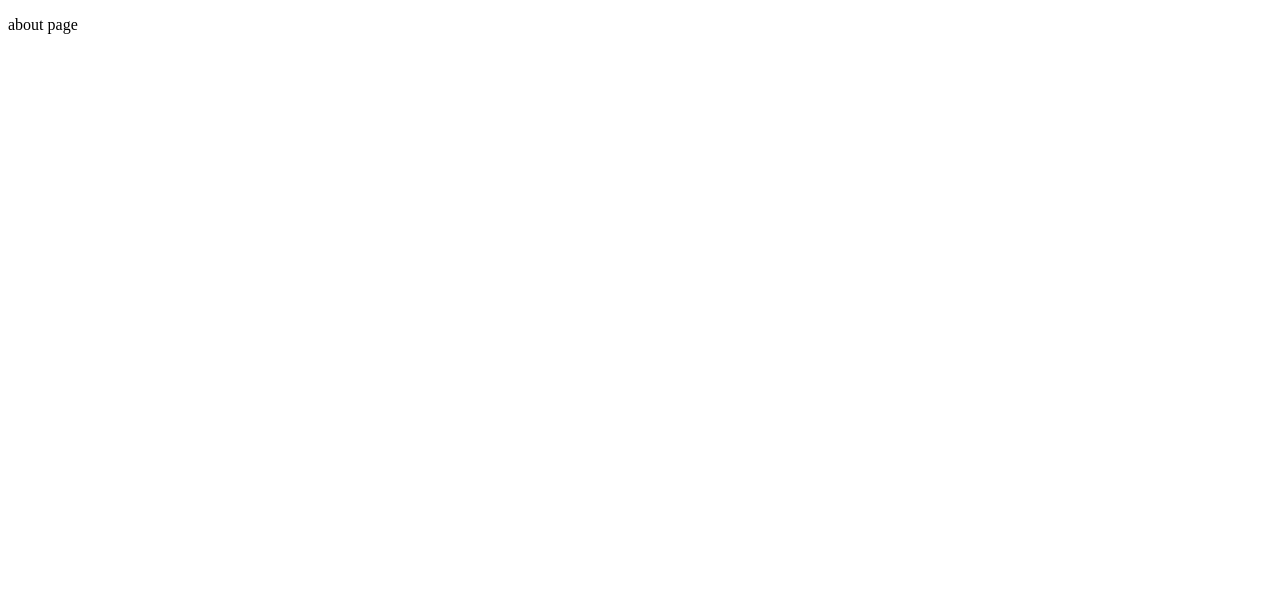
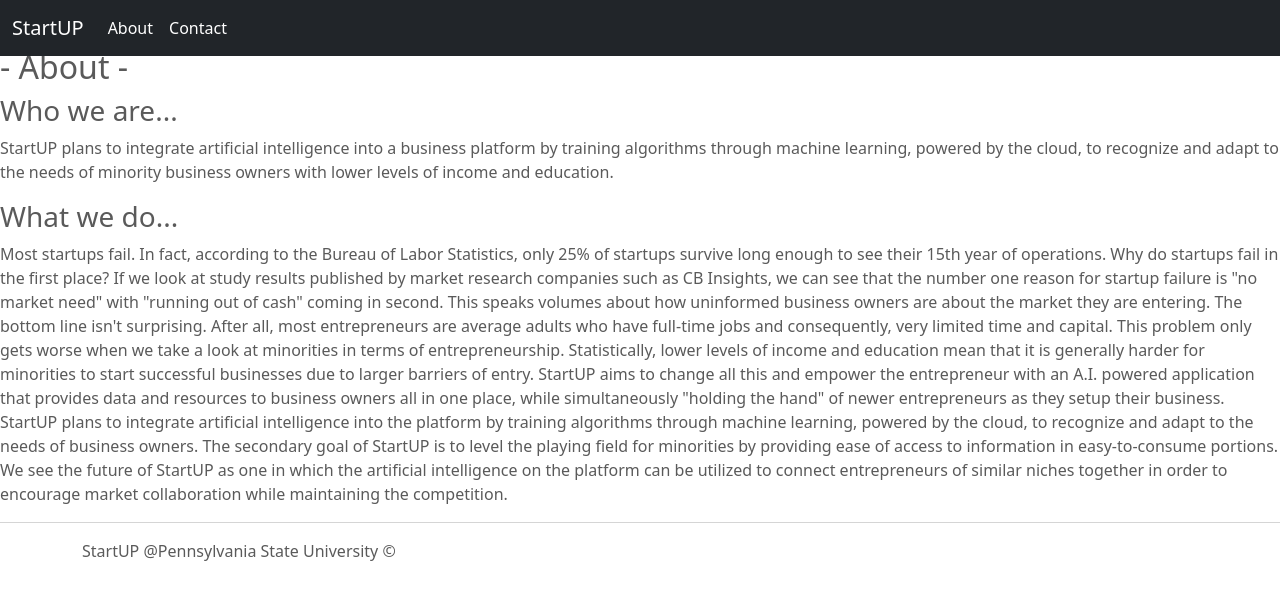
Before and after one commit to JorrgeX/StartUP-website, a Flask app: page /about in a window 1280 px wide. Before the commit the part shown is almost empty. Shown: the top 600 px of the page. Run offline with Flask 2, Linux system fonts and the light colour scheme; some libraries are stand-ins or nearby versions.

Commit message:
html inheritance done

```diff
--- a/templates/about.html
+++ b/templates/about.html
@@ -1,10 +1,41 @@
-<!DOCTYPE html>
-<html lang="en">
-    <head>
-        <title>StartUP about page</title>
-    </head>
+{% extends "index.html" %}
 
-    <body>
-        <p>about page</p>
-    </body>
-</html>
+{% block title %}
+<title>StartUP - About</title>
+{% endblock %}
+
+{% block main %}
+<main>
+    <!-- h2 does not show up -->
+    <h2>- About -</h2>
+    <div>
+        <h3>Who we are...</h3>
+        <p>StartUP plans to integrate artificial intelligence into a business platform by training algorithms through machine learning,
+            powered by the cloud, to recognize and adapt to the needs of minority business owners with lower levels of income and education.</p>
+    </div>
+    <div>
+        <h3>What we do...</h3>
+        <p>Most startups fail. In fact, according to the Bureau of Labor Statistics, only 25% of startups survive long enough to see their
+            15th year of operations. Why do startups fail in the first place? If we look at study results published by market research companies
+            such as CB Insights, we can see that the number one reason for startup failure is "no market need" with "running out of cash" coming in second.
+            This speaks volumes about how uninformed business owners are about the market they are entering. The bottom line isn't surprising.
+            After all, most entrepreneurs are average adults who have full-time jobs and consequently, very limited time and capital. This problem
+            only gets worse when we take a look at minorities in terms of entrepreneurship. Statistically, lower levels of income and education
+            mean that it is generally harder for minorities to start successful businesses due to larger barriers of entry. StartUP aims to change
+            all this and empower the entrepreneur with an A.I. powered application that provides data and resources to business owners all in one place,
+            while simultaneously "holding the hand" of newer entrepreneurs as they setup their business. StartUP plans to integrate artificial intelligence
+            into the platform by training algorithms through machine learning, powered by the cloud, to recognize and adapt to the needs of business owners.
+            The secondary goal of StartUP is to level the playing field for minorities by providing ease of access to information in easy-to-consume portions.
+            We see the future of StartUP as one in which the artificial intelligence on the platform can be utilized to connect entrepreneurs of similar
+            niches together in order to encourage market collaboration while maintaining the competition.</p>
+    </div>
+
+    <hr>
+
+    <!-- FOOTER -->
+    <footer class="container">
+    <!-- <p class="float-end"><a href="#">Back to top</a></p> -->
+        <p> StartUP @Pennsylvania State University &copy;</p>
+    </footer>
+</main>
+{% endblock %}
--- a/templates/index.html
+++ b/templates/index.html
@@ -6,7 +6,9 @@
     <meta name="description" content="">
     <meta name="author" content="Mark Otto, Jacob Thornton, and Bootstrap contributors">
     <meta name="generator" content="Hugo 0.80.0">
+    {% block title %}
     <title>StartUP</title>
+    {% endblock %}
 
     <link rel="canonical" href="https://getbootstrap.com/docs/5.0/examples/carousel/">
 
@@ -62,6 +64,7 @@
   </nav>
 </header>
 
+{% block main %}
 <main>
 
   <div id="myCarousel" class="carousel slide" data-bs-ride="carousel">
@@ -202,7 +205,7 @@
     <p> StartUP @Pennsylvania State University &copy;</p>
   </footer>
 </main>
-
+{% endblock %}
 
     <script src="../assets/dist/js/bootstrap.bundle.min.js"></script>
 
```
Also changed, not shown: templates/contact.html (+19 -9 lines).
